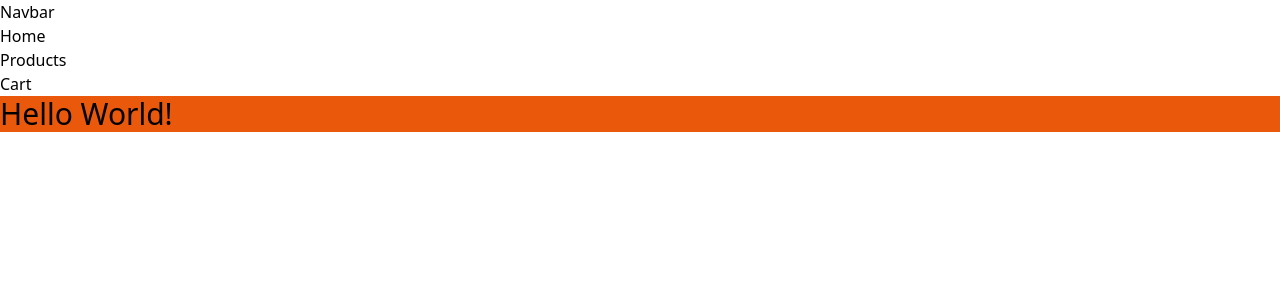
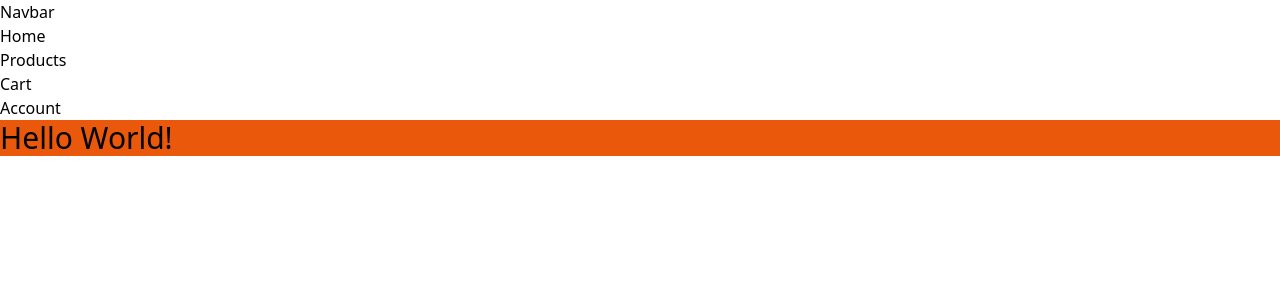
Before and after one commit to julklingel/Hofmarkt, a Next.js app in the folder frontend/turbomarket/: page / in a window 1280 px wide. Shown: the top 300 px of the page. Built offline with nearby package versions, Linux system fonts and the light colour scheme.

Commit message:
added list

```diff
--- a/frontend/turbomarket/src/pages/components/navbar.tsx
+++ b/frontend/turbomarket/src/pages/components/navbar.tsx
@@ -7,6 +7,7 @@
                 <li>Home</li>
                 <li>Products</li>
                 <li>Cart</li>
+                <li>Account</li>
             </ul>
         </div>
     )
```
